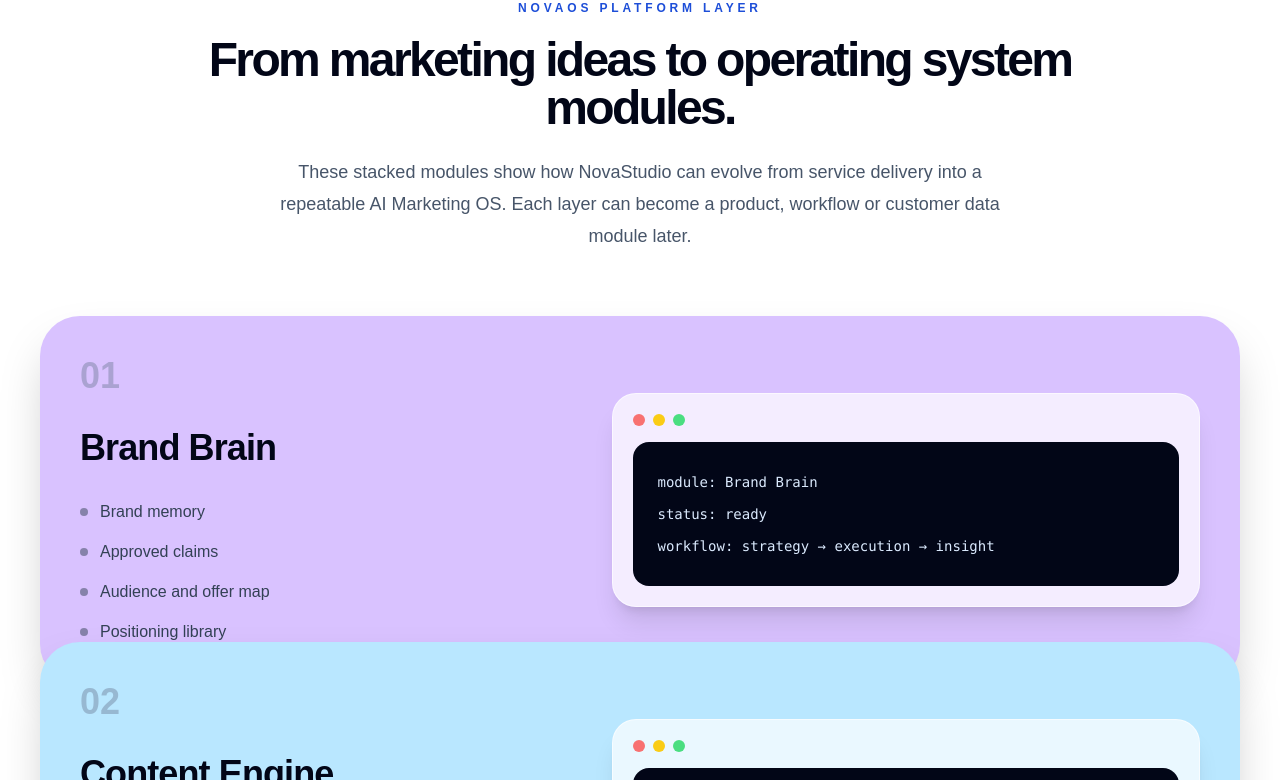
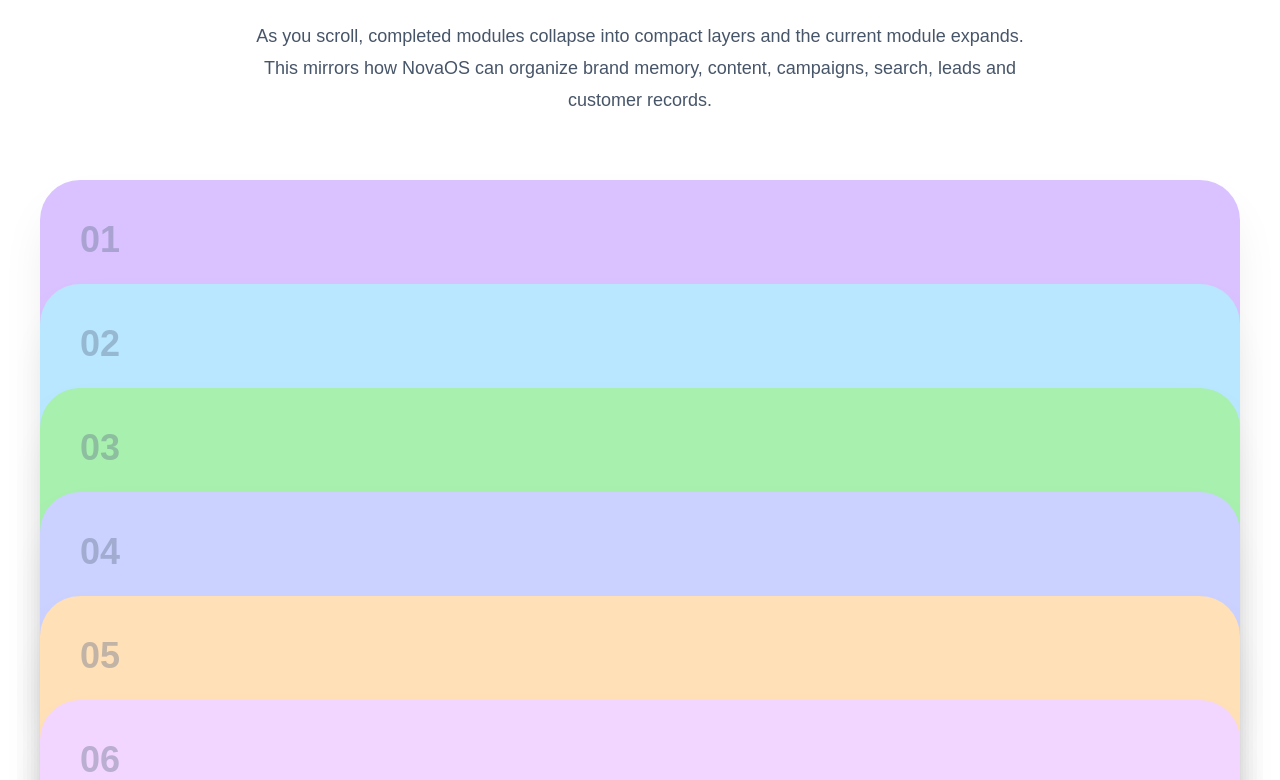
Before and after one commit to Booyuu/Novatest, a Next.js app: page / in a window 1280 px wide. Shown: the part 2410-3190 px from the top of the page. Built offline with nearby package versions, Linux system fonts and the light colour scheme.

Commit message:
Use scroll-driven homepage sections

```diff
--- a/app/page.tsx
+++ b/app/page.tsx
@@ -4,7 +4,7 @@ import { useState } from 'react';
 import { CTA } from '@/components/CTA';
 import { Footer } from '@/components/Footer';
 import { Hero } from '@/components/Hero';
-import { HomePlatformSections } from '@/components/HomePlatformSections';
+import { HomeDeepSections } from '@/components/HomeDeepSections';
 import { MaintenanceModal } from '@/components/MaintenanceModal';
 import { Navbar } from '@/components/Navbar';
 
@@ -16,7 +16,7 @@ export default function Home() {
     <main className="overflow-hidden bg-white text-slate-950">
       <Navbar onOpenModal={openModal} />
       <Hero onOpenModal={openModal} />
-      <HomePlatformSections onOpenModal={openModal} />
+      <HomeDeepSections onOpenModal={openModal} />
       <CTA onOpenModal={openModal} />
       <Footer onOpenModal={openModal} />
       <MaintenanceModal open={modalOpen} onClose={() => setModalOpen(false)} />
```
